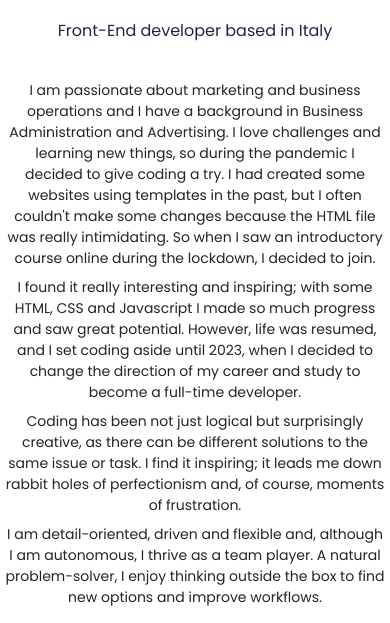
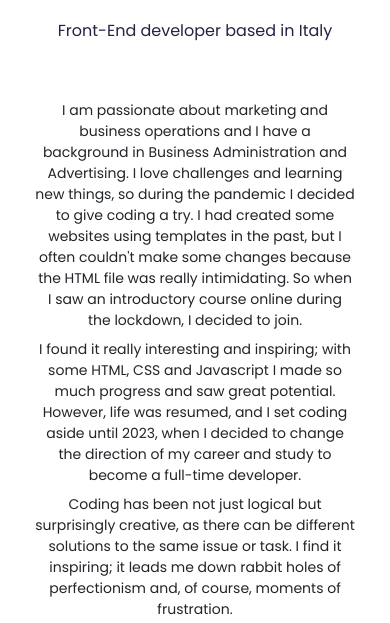
Before and after one commit to julialozmin/PortfolioJuliaLozoya, a plain HTML site: page about.html in a window 390 px wide. Shown: the part 151-774 px from the top of the page. Drawn offline with nearby package versions, Linux system fonts and the light colour scheme.

Commit message:
Updated the styles for responsive

```diff
--- a/src/styles.css
+++ b/src/styles.css
@@ -118,7 +118,7 @@ footer i:hover {
 }
 
 .content-container {
-  padding-top: 200px;
+  padding-top: 160px;
 }
 .content-container h1 {
   font-size: 64px;
@@ -183,6 +183,7 @@ footer i:hover {
   .content-container {
     padding: 80px 5px 0px 5px;
     text-align: center;
+    min-height: 350px;
   }
   .brief-description {
     font-size: 16px;
@@ -211,10 +212,14 @@ footer i:hover {
 
   .photo-portrait {
     max-height: 200px;
-    margin-top: 30px;
+    margin: 30px 0 30px;
   }
 
   .project {
     padding-top: 10px;
   }
+
+  .bio {
+    margin: 20px 30px 0 30px;
+  }
 }
```
